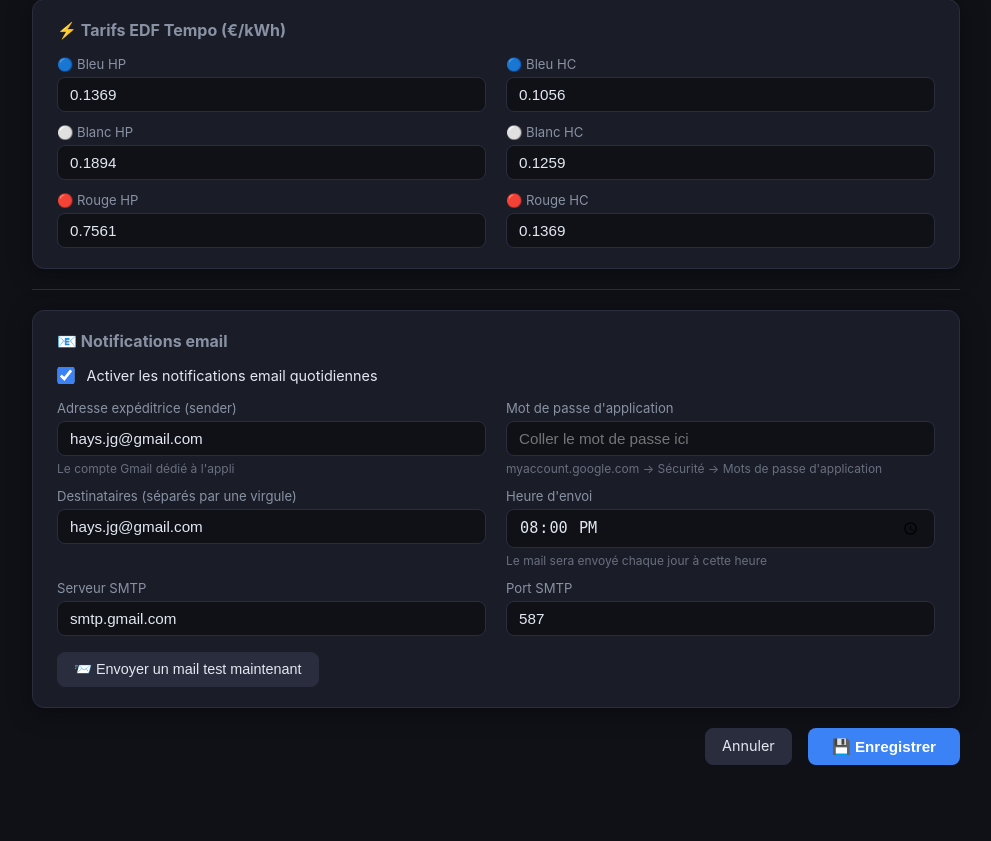
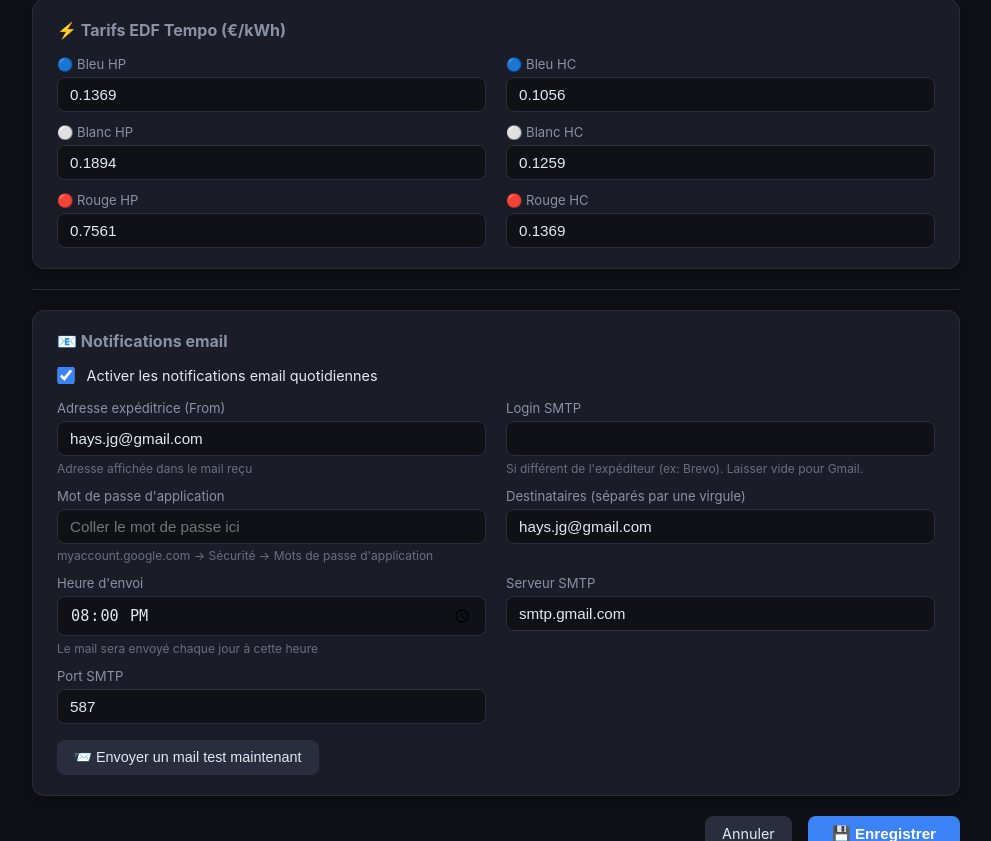
Before and after one commit to haysjg/Heating-Advisor, a Flask app: page /config in a window 1280 px wide. Shown: the part 1459-2300 px from the top of the page, without its empty margins (144-1135 px from the left). Before the commit the page ends 2224 px from the top, so only its background shows below. Run offline with Flask 3, Linux system fonts and the light colour scheme.

Commit message:
fix: séparer login SMTP et adresse expéditrice (support Brevo)
- Nouveau champ smtp_login dans EMAIL config (vide = utilise sender, comme avant pour Gmail)
- notify.py utilise smtp_login pour l'authentification SMTP si renseigné
- Champ visible dans la page de configuration

Co-Authored-By: Claude Sonnet 4.6 <noreply@anthropic.com>

```diff
--- a/app.py
+++ b/app.py
@@ -205,6 +205,7 @@ def api_config_save():
             },
             "EMAIL": {
                 "enabled": bool(data.get("email_enabled", False)),
+                "smtp_login": str(data.get("smtp_login", config.EMAIL.get("smtp_login", ""))).strip(),
                 "sender": str(data.get("email_sender", config.EMAIL.get("sender", ""))),
                 "app_password": final_password,
                 "recipients": [r.strip() for r in str(data.get("recipients", "")).split(",") if r.strip()],
--- a/config.py
+++ b/config.py
@@ -72,6 +72,7 @@ EMAIL = {
     "enabled": True,
     "smtp_host": "smtp.gmail.com",
     "smtp_port": 587,
+    "smtp_login": "",     # login SMTP (si vide, utilise sender) — utile pour Brevo etc.
     "sender": "hays.jg@gmail.com",
     "app_password": "REMPLACER_PAR_MOT_DE_PASSE_APP",  # mot de passe d'application Gmail
     "recipients": ["hays.jg@gmail.com"],
--- a/notify.py
+++ b/notify.py
@@ -147,7 +147,8 @@ def send_email(subject: str, html: str) -> bool:
         with smtplib.SMTP(cfg["smtp_host"], cfg["smtp_port"]) as server:
             server.ehlo()
             server.starttls()
-            server.login(cfg["sender"], decrypt_password(cfg["app_password"]))
+            smtp_login = cfg.get("smtp_login") or cfg["sender"]
+            server.login(smtp_login, decrypt_password(cfg["app_password"]))
             server.sendmail(cfg["sender"], cfg["recipients"], msg.as_string())
         logger.info("Mail envoyé à %s", cfg["recipients"])
         return True
--- a/templates/config.html
+++ b/templates/config.html
@@ -376,9 +376,15 @@
       <div class="form-grid">
 
         <div class="form-group">
-          <label>Adresse expéditrice (sender)</label>
+          <label>Adresse expéditrice (From)</label>
           <input type="email" id="email_sender" value="{{ config.EMAIL.sender }}">
-          <span class="hint">Le compte Gmail dédié à l'appli</span>
+          <span class="hint">Adresse affichée dans le mail reçu</span>
+        </div>
+
+        <div class="form-group">
+          <label>Login SMTP</label>
+          <input type="text" id="smtp_login" value="{{ config.EMAIL.smtp_login|default('') }}">
+          <span class="hint">Si différent de l'expéditeur (ex: Brevo). Laisser vide pour Gmail.</span>
         </div>
 
         <div class="form-group">
@@ -493,6 +499,7 @@
       red_hc:               parseFloat(getVal('red_hc')),
       email_enabled:        document.getElementById('email_enabled').checked,
       email_sender:         getVal('email_sender'),
+      smtp_login:           getVal('smtp_login'),
       app_password:         getVal('app_password'),
       recipients:           getVal('recipients'),
       smtp_host:            getVal('smtp_host'),
```
